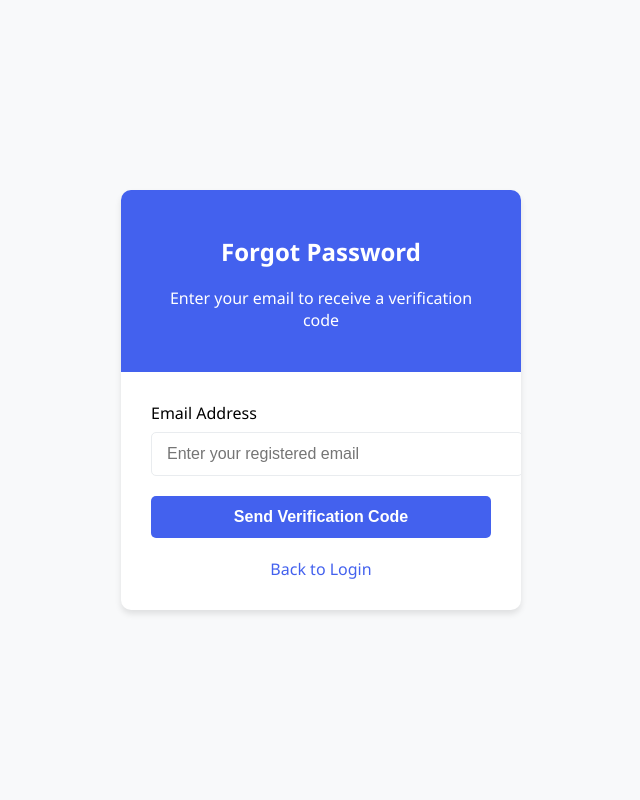
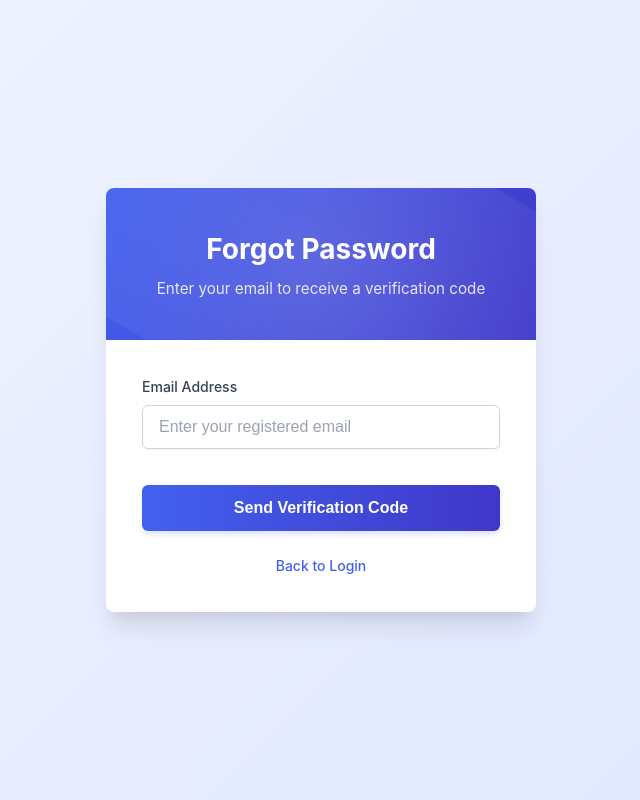
Before and after one commit to sujanboseb/dashboarsd-login, a Flask app: page /forgot-password in a window 1280 px wide. Shown: the whole page, without its empty margins (319-959 px from the left). Run offline with Flask 3, Linux system fonts and the light colour scheme.

Commit message:
Update forgot_password.html

```diff
--- a/templates/forgot_password.html
+++ b/templates/forgot_password.html
@@ -5,97 +5,226 @@
     <meta name="viewport" content="width=device-width, initial-scale=1.0">
     <title>Forgot Password</title>
     <style>
-        /* Basic styling - you can enhance later */
+        :root {
+    --primary-color: #4361ee;
+    --primary-dark: #2b45cb;
+    --primary-light: #e7eaff;
+    --secondary-color: #3f37c9;
+    --success-color: #4caf50;
+    --success-dark: #2e7d32;
+    --danger-color: #f44336;
+    --danger-dark: #d32f2f;
+    --warning-color: #ff9800;
+    --warning-dark: #f57c00;
+    --info-color: #2196f3;
+    --info-dark: #0d47a1;
+    --gray-50: #f9fafb;
+    --gray-100: #f3f4f6;
+    --gray-200: #e5e7eb;
+    --gray-300: #d1d5db;
+    --gray-400: #9ca3af;
+    --gray-500: #6b7280;
+    --gray-600: #4b5563;
+    --gray-700: #374151;
+    --gray-800: #1f2937;
+    --gray-900: #111827;
+    --text-dark: #111827;
+    --text-medium: #4b5563;
+    --text-light: #6b7280;
+    --shadow-sm: 0 1px 2px rgba(0, 0, 0, 0.05);
+    --shadow: 0 4px 6px -1px rgba(0, 0, 0, 0.1), 0 2px 4px -1px rgba(0, 0, 0, 0.06);
+    --shadow-md: 0 10px 15px -3px rgba(0, 0, 0, 0.1), 0 4px 6px -2px rgba(0, 0, 0, 0.05);
+    --shadow-lg: 0 20px 25px -5px rgba(0, 0, 0, 0.1), 0 10px 10px -5px rgba(0, 0, 0, 0.04);
+    --transition: all 0.2s ease;
+    --radius: 0.5rem;
+}
+
+* {
+    margin: 0;
+    padding: 0;
+    box-sizing: border-box;
+}
+
 body {
-            font-family: 'Segoe UI', Tahoma, Geneva, Verdana, sans-serif;
-            background-color: #f8f9fa;
+    font-family: 'Inter', system-ui, -apple-system, BlinkMacSystemFont, 'Segoe UI', Roboto, 'Helvetica Neue', Arial, sans-serif;
+    background: linear-gradient(135deg, #f0f4ff 0%, #e0e7ff 100%);
+    color: var(--text-dark);
+    line-height: 1.5;
     display: flex;
     justify-content: center;
     align-items: center;
     min-height: 100vh;
-            margin: 0;
+    padding: 1.5rem;
 }
 
 .container {
-            width: 400px;
+    width: 430px;
     background-color: white;
-            border-radius: 10px;
-            box-shadow: 0 4px 6px rgba(0, 0, 0, 0.1);
+    border-radius: var(--radius);
+    box-shadow: var(--shadow-lg);
+    overflow: hidden;
+    transform: translateY(0);
+    transition: transform 0.3s ease, box-shadow 0.3s ease;
+}
+
+.container:hover {
+    transform: translateY(-5px);
+    box-shadow: var(--shadow-lg), 0 10px 25px -5px rgba(67, 97, 238, 0.3);
+}
+
+.header {
+    background: linear-gradient(120deg, var(--primary-color), var(--secondary-color));
+    padding: 2.5rem 2rem;
+    text-align: center;
+    position: relative;
     overflow: hidden;
 }
 
-        .header {
-            background-color: #4361ee;
-            padding: 25px 30px;
-            text-align: center;
+.header::before {
+    content: "";
+    position: absolute;
+    top: -50%;
+    left: -50%;
+    width: 200%;
+    height: 200%;
+    background: radial-gradient(circle, rgba(255,255,255,0.15) 0%, transparent 70%);
+    transform: rotate(30deg);
+}
+
+.header h2 {
     color: white;
+    font-weight: 700;
+    margin-bottom: 0.5rem;
+    font-size: 1.75rem;
+    position: relative;
+}
+
+.header p {
+    color: rgba(255, 255, 255, 0.85);
+    font-size: 0.95rem;
+    position: relative;
 }
 
 .content {
-            padding: 30px;
+    padding: 2.25rem;
 }
 
 .form-group {
-            margin-bottom: 20px;
+    margin-bottom: 1.5rem;
+    position: relative;
 }
 
 .form-group label {
     display: block;
-            margin-bottom: 8px;
+    margin-bottom: 0.5rem;
     font-weight: 500;
+    color: var(--gray-700);
+    font-size: 0.875rem;
 }
 
 .form-control {
     width: 100%;
-            padding: 12px 15px;
-            border: 1px solid #e9ecef;
-            border-radius: 5px;
+    padding: 0.75rem 1rem;
+    border: 1px solid var(--gray-300);
+    border-radius: 0.375rem;
     font-size: 1rem;
+    transition: var(--transition);
+    color: var(--gray-800);
+    background-color: white;
+    box-shadow: var(--shadow-sm);
+}
+
+.form-control:focus {
+    outline: none;
+    border-color: var(--primary-color);
+    box-shadow: 0 0 0 3px rgba(67, 97, 238, 0.15);
+}
+
+.form-control::placeholder {
+    color: var(--gray-400);
 }
 
 .button {
     width: 100%;
-            padding: 12px;
-            background-color: #4361ee;
+    padding: 0.875rem;
+    background: linear-gradient(to right, var(--primary-color), var(--secondary-color));
     color: white;
     border: none;
-            border-radius: 5px;
+    border-radius: 0.375rem;
     font-size: 1rem;
     font-weight: 600;
     cursor: pointer;
+    transition: var(--transition);
+    margin-top: 0.75rem;
+    position: relative;
+    overflow: hidden;
+    box-shadow: 0 4px 6px -1px rgba(67, 97, 238, 0.2);
+}
+
+.button:hover {
+    background: linear-gradient(to right, var(--primary-dark), var(--secondary-color));
+    box-shadow: 0 6px 8px -1px rgba(67, 97, 238, 0.4);
+    transform: translateY(-1px);
+}
+
+.button:active {
+    transform: translateY(1px);
+    box-shadow: 0 2px 4px -1px rgba(67, 97, 238, 0.3);
 }
 
 .back-link {
     text-align: center;
-            margin-top: 20px;
+    margin-top: 1.5rem;
+    color: var(--gray-600);
+    font-size: 0.875rem;
 }
 
 .back-link a {
-            color: #4361ee;
+    color: var(--primary-color);
     text-decoration: none;
+    font-weight: 500;
+    transition: var(--transition);
 }
 
 .back-link a:hover {
+    color: var(--primary-dark);
     text-decoration: underline;
 }
 
 .alert {
-            padding: 12px;
-            border-radius: 5px;
-            margin-bottom: 20px;
-            font-size: 0.9rem;
+    padding: 0.875rem 1rem;
+    border-radius: 0.375rem;
+    margin-bottom: 1.5rem;
+    font-size: 0.875rem;
+    display: flex;
+    align-items: center;
+    border-left: 4px solid transparent;
 }
 
 .alert-danger {
-            background-color: rgba(244, 67, 54, 0.1);
-            color: #f44336;
-            border: 1px solid rgba(244, 67, 54, 0.2);
+    background-color: rgba(244, 67, 54, 0.08);
+    color: var(--danger-dark);
+    border-left-color: var(--danger-color);
 }
 
 .alert-success {
-            background-color: rgba(76, 175, 80, 0.1);
-            color: #4caf50;
-            border: 1px solid rgba(76, 175, 80, 0.2);
+    background-color: rgba(76, 175, 80, 0.08);
+    color: var(--success-dark);
+    border-left-color: var(--success-color);
+}
+
+@media (max-width: 480px) {
+    .container {
+        width: 100%;
+    }
+
+    .header {
+        padding: 2rem 1.5rem;
+    }
+
+    .content {
+        padding: 1.75rem 1.5rem;
+    }
 }
     </style>
 </head>
```
Lines whose indentation alone changed are shown as unchanged.
